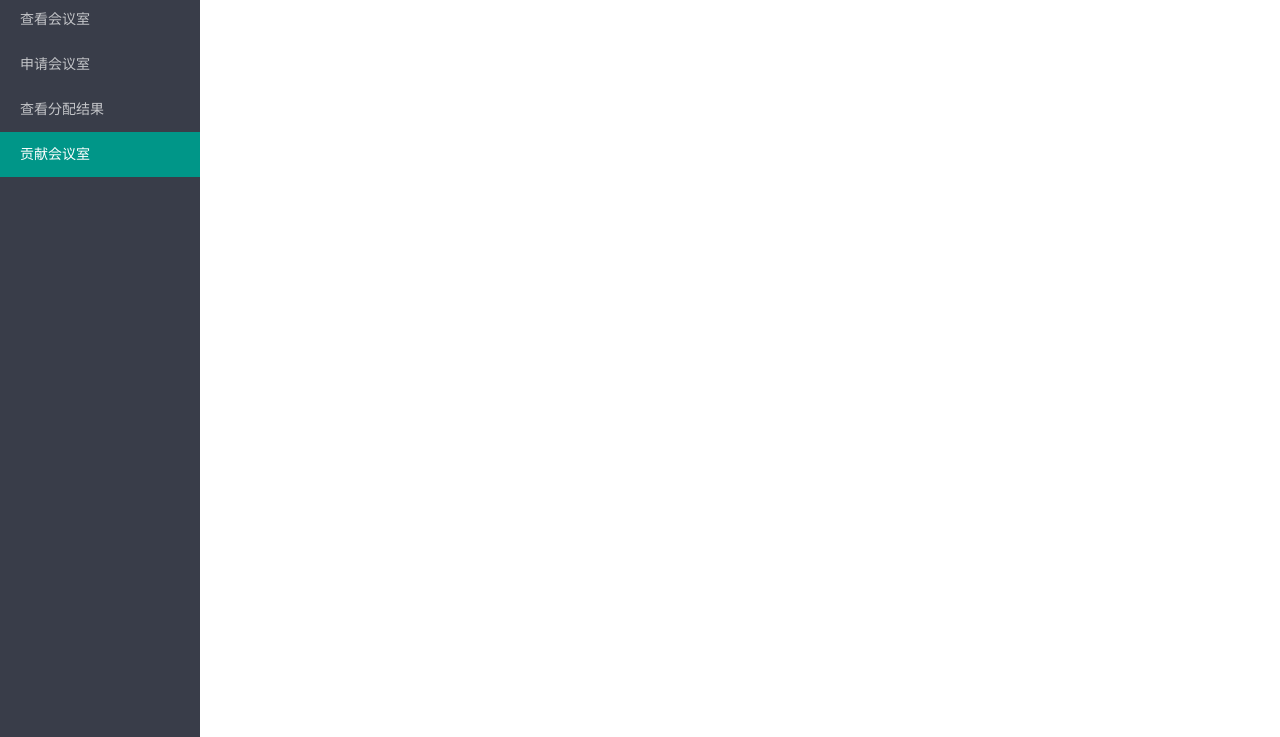
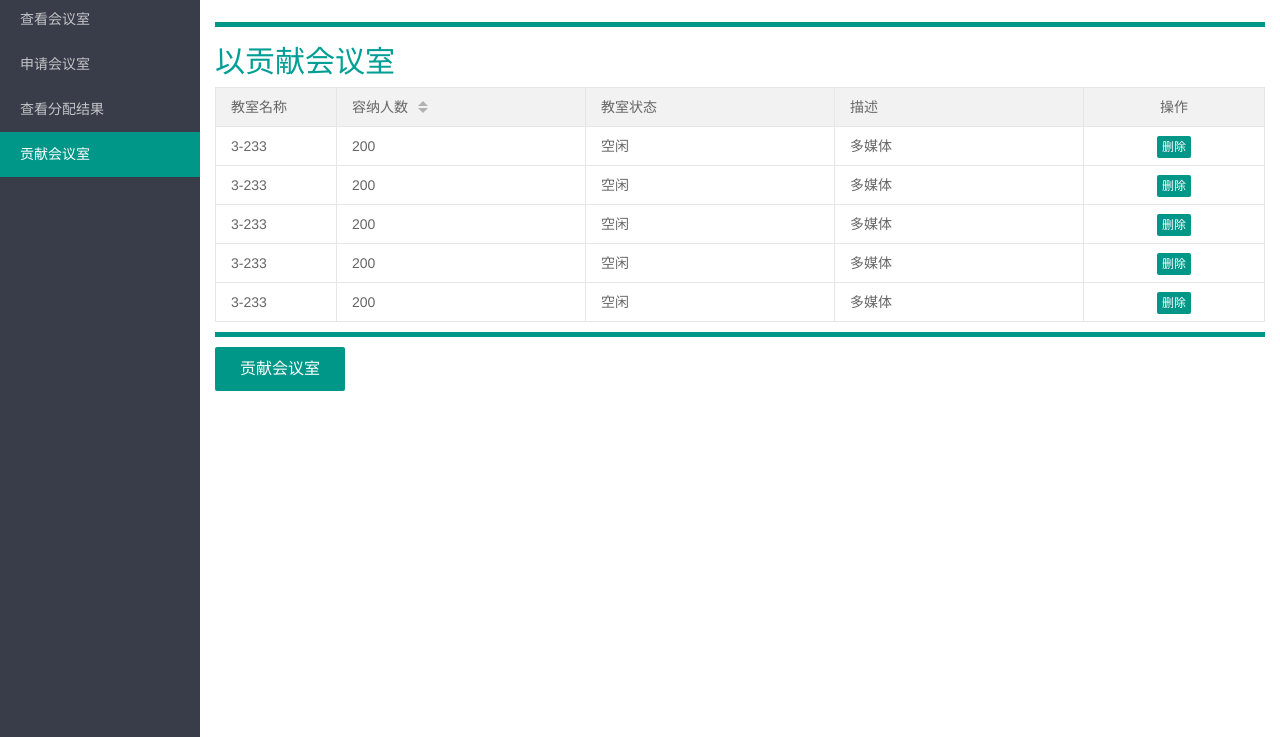
Before and after one commit to CuriousLei/crs, a plain HTML site: page userRoomContri.html in a window 1280 px wide. Shown: the part 63-800 px from the top of the page. Drawn offline with Linux system fonts and the light colour scheme.

Commit message:
贡献会议室表格更新

```diff
--- a/userRoomContri.html
+++ b/userRoomContri.html
@@ -41,6 +41,22 @@
     <div class="layui-body">
         <!-- 内容主体区域 -->
         <div style="padding: 15px;">
+            <!-- 以贡献会议室table -->
+            <hr class="layui-bg-green" style="height: 5px">
+            <div class="layui-row" style="height: 40px">
+                <i class="layui-icon" style="font-size: 30px; color: #009f95;">以贡献会议室</i>
+            </div>
+            <div>
+                <table class="layui-hide" id="tb" lay-filter="event"></table>
+                <script type="text/html" id="bar">
+                    <a class="layui-btn layui-btn-xs" lay-event="delete">删除</a>
+                </script>
+            </div>
+            <!-- 贡献会议室 -->
+            <hr class="layui-bg-green" style="height: 5px">
+            <div class="layui-row" style="height: 40px">
+                <a class="layui-btn layui-btn-lg"  onclick="contribution()">贡献会议室</a>
+            </div>
 
         </div>
     </div>
@@ -53,8 +69,90 @@
 <script src="js/jquery-3.4.1.min.js"></script>
 <script src="layui/layui.js"></script>
 <script>
+    //贡献会议室事件
+    function contribution() {
+        layer.open({
+            type: 2 //此处以iframe举例
+            , title: '申请会议室'
+            , area: ['390px', '280px']
+            , shade: 0
+            , maxmin: true
+// ,offset: [ //为了演示，随机坐标
+//     Math.random()*($(window).height()-300)
+//     ,Math.random()*($(window).width()-390)
+// ]
+            , content: 'roomContri.html'
+// ,btn: ['继续弹出', '全部关闭'] //只是为了演示
+// ,yes: function(){
+//     $(that).click();
+// }
+// ,btn2: function(){
+//     layer.closeAll();
+// }
+//
+// ,zIndex: layer.zIndex //重点1
+// ,success: function(layero){
+//     layer.setTop(layero); //重点2
+// }
+        });
+    }
+</script>
+
+<script>
     //JavaScript代码区域
+    layui.use('table', function(){
+        var table = layui.table;
 
+        table.render({
+            elem: '#tb'
+            //,url:'/demo/table/user/'
+            ,cellMinWidth: 80 //全局定义常规单元格的最小宽度，layui 2.2.1 新增
+            ,cols: [[ //标题栏
+                {field: 'name', title: '教室名称', width: 120}
+                ,{field: 'capability', title: '容纳人数', minWidth: 150, sort: true}
+                ,{field: 'state', title: '教室状态', minWidth: 120}
+                ,{field: 'description', title: '描述', minWidth: 120}
+                ,{fixed: 'right', title:'操作', width:178, align:'center', toolbar: '#bar'}
+            ]]
+            ,data: [{
+                "name": "3-233"
+                ,"capability": "200"
+                ,"state": "空闲"
+                ,"description": "多媒体"
+            }, {
+                "name": "3-233"
+                ,"capability": "200"
+                ,"state": "空闲"
+                ,"description": "多媒体"
+            }, {
+                "name": "3-233"
+                ,"capability": "200"
+                ,"state": "空闲"
+                ,"description": "多媒体"
+            }, {
+                "name": "3-233"
+                ,"capability": "200"
+                ,"state": "空闲"
+                ,"description": "多媒体"
+            }, {
+                "name": "3-233"
+                ,"capability": "200"
+                ,"state": "空闲"
+                ,"description": "多媒体"
+            }]
+        });
+        table.on('tool(event)', function(obj){
+            var data = obj.data;
+            //删除数据, 传教室信息到后台删除
+            if(obj.event === "delete") {
+                layer.confirm('真的删除行么', function(index){
+                    obj.del();
+                    layer.close(index);
+                });
+            }
+       });
+    });
 </script>
+
 </body>
 </html>
```
Also changed, not shown: roomContri.html (added, +62 -0 lines), 1 other file.
